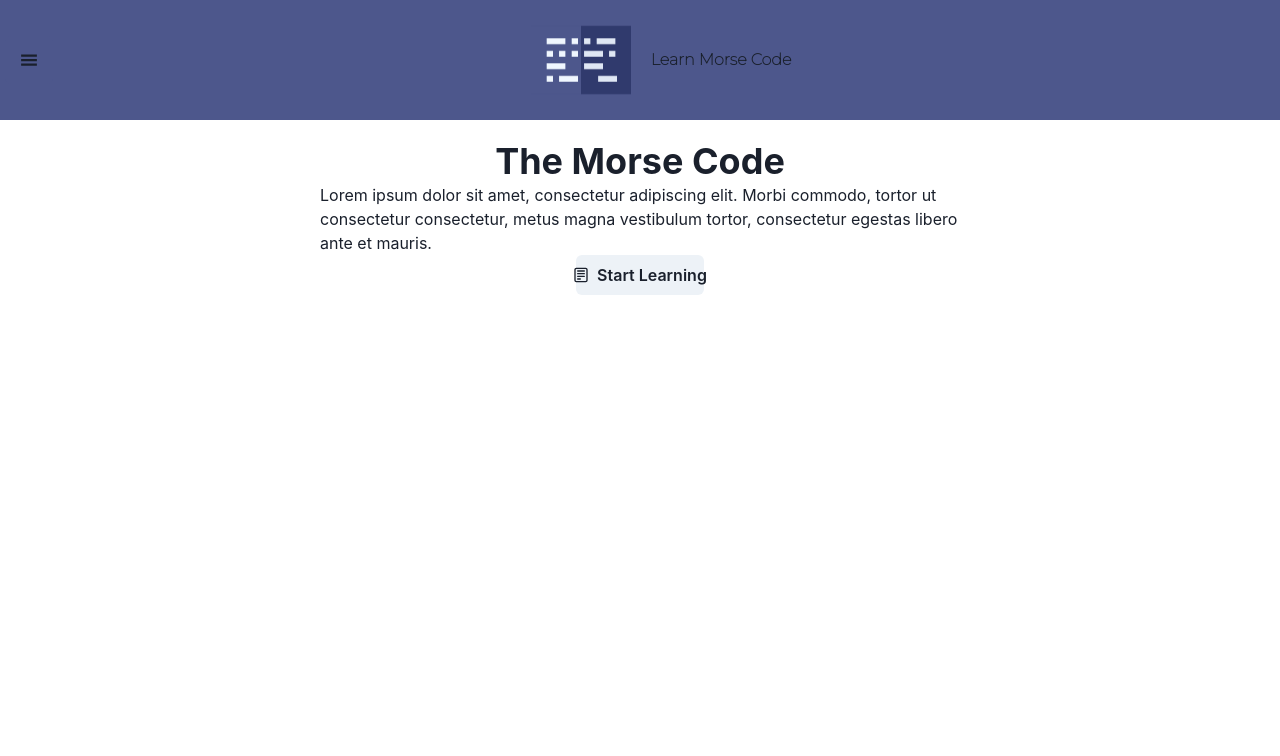
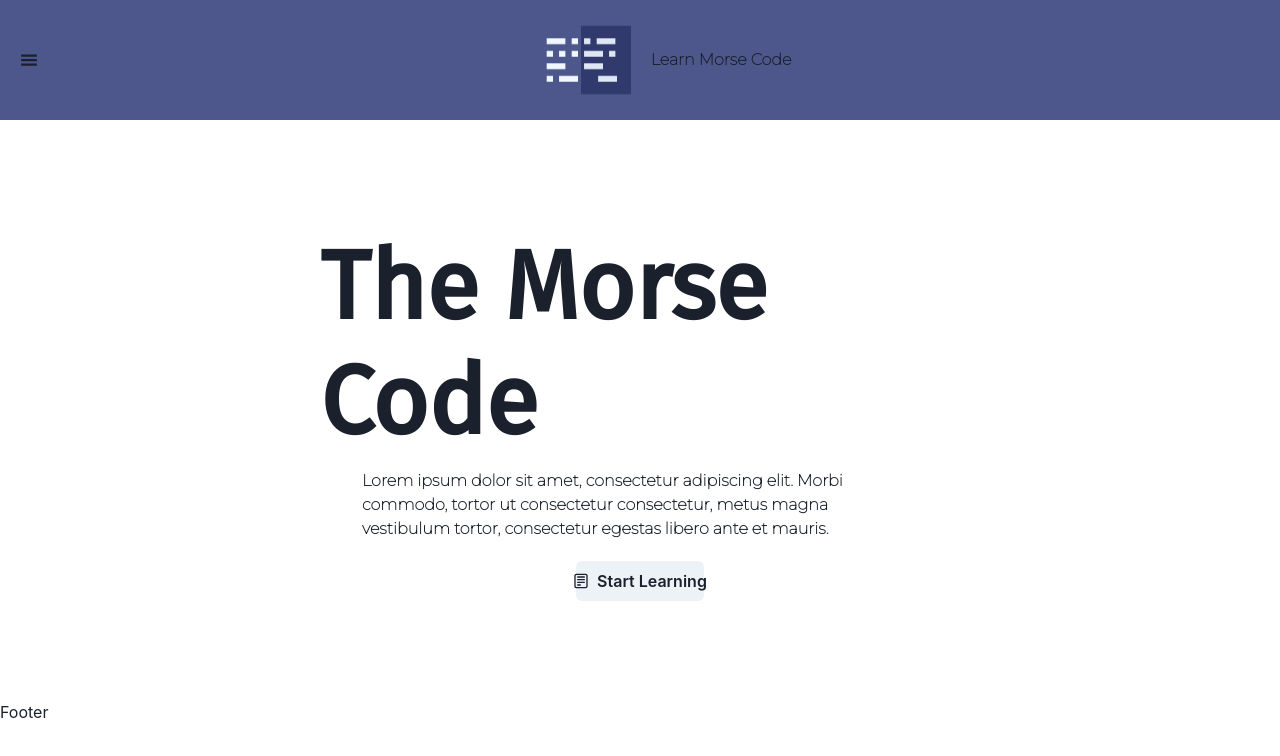
Before and after one commit to KevinGines1/learnmorse, a React (Create React App) app: page / in a window 1280 px wide. Shown: the top 756 px of the page. Built offline with nearby package versions, Linux system fonts and the light colour scheme.

Commit message:
style Home page, add tabs to Study page, initialize Footer

```diff
--- a/src/App.css
+++ b/src/App.css
@@ -1,4 +1,5 @@
 @import url('https://fonts.googleapis.com/css2?family=Fira+Sans&family=Montserrat:wght@100&display=swap');
+@import url('https://fonts.googleapis.com/css2?family=Fira+Sans&display=swap');
 
 .App {
   text-align: center;
--- a/src/App.js
+++ b/src/App.js
@@ -12,8 +12,9 @@ import Home from "./pages/Home/Home.js"
 import Study from "./pages/Study/Study.js"
 import Test from "./pages/Test/Test.js"
 
-// drawer and banner
+// drawer & banner, footer
 import DrawerComponent from './components/drawer/DrawerComponent.js'
+import Footer from './components/footer/Footer.js'
 
 function App() {
 
@@ -23,11 +24,12 @@ function App() {
       <div>
         <DrawerComponent />
         <Switch>
-          <Route path="/" exact component={Home} />
           <Route path="/study" exact component={Study} />
           <Route path="/test" exact component={Test} />
+          <Route path="/" exact component={Home} />
         </Switch>
       </div>
+      <Footer />
     </Router>
 
   );
--- /dev/null
+++ b/src/components/footer/Footer.js
@@ -0,0 +1,13 @@
+import {
+    Box,
+} from "@chakra-ui/react"
+
+function Footer() {
+    return (
+        <Box>
+            <p>Footer</p>
+        </Box>
+    );
+}
+
+export default Footer
--- a/src/pages/Home/Home.js
+++ b/src/pages/Home/Home.js
@@ -1,6 +1,5 @@
 import {
     Box,
-    Image,
     Text,
     Heading,
     Button
@@ -11,15 +10,19 @@ import {
     CgNotes,
 } from 'react-icons/cg'
 
+// route
+import { Link } from "react-router-dom"
+
 function Home() {
 
     return (
         <Box w="100%" display="flex" flexDir="row" justifyContent="center" marginTop="20px">
-            <Box w="50%" display="flex" flexDir="column" justifyContent="center" alignItems="center">
-                <Heading >The Morse Code</Heading>
-                <Text>Lorem ipsum dolor sit amet, consectetur adipiscing elit. Morbi commodo, tortor ut consectetur consectetur, metus magna vestibulum tortor, consectetur egestas libero ante et mauris.</Text>
-                <Button leftIcon={<CgNotes />} w="20%">Start Learning</Button>
-
+            <Box w="50%" h="70vh" display="flex" flexDir="column" justifyContent="center" alignItems="center">
+                <Heading fontFamily="Fira Sans" fontSize="8xl">The Morse Code</Heading>
+                <Box w="90%">
+                    <Text margin="10px" fontFamily="Montserrat" fontWeight="bold">Lorem ipsum dolor sit amet, consectetur adipiscing elit. Morbi commodo, tortor ut consectetur consectetur, metus magna vestibulum tortor, consectetur egestas libero ante et mauris.</Text>
+                </Box>
+                <Button margin="10px" leftIcon={<CgNotes />} w="20%"><Link to="/study">Start Learning</Link></Button>
             </Box>
         </Box>
     );
--- a/src/pages/Study/Study.js
+++ b/src/pages/Study/Study.js
@@ -1,11 +1,32 @@
+import {
+    Box,
+} from "@chakra-ui/react"
 
+//tabs
+import {
+    Tabs,
+    TabList,
+    TabPanels,
+    Tab,
+    TabPanel
+} from "@chakra-ui/react"
 
 function Study() {
 
     return (
-        <div>
-            <p>Study Page</p>
-        </div>
+        <Box>
+            <Tabs align="center">
+                <TabList>
+                    <Tab>One by one</Tab>
+                    <Tab>View All</Tab>
+                </TabList>
+
+                <TabPanels>
+                    <TabPanel>One by one morse code to letter</TabPanel>
+                    <TabPanel>Display all the morse code and letters</TabPanel>
+                </TabPanels>
+            </Tabs>
+        </Box>
     );
 
 }
```
Also changed, not shown: src/assets/notebook-1.jpg (added).
